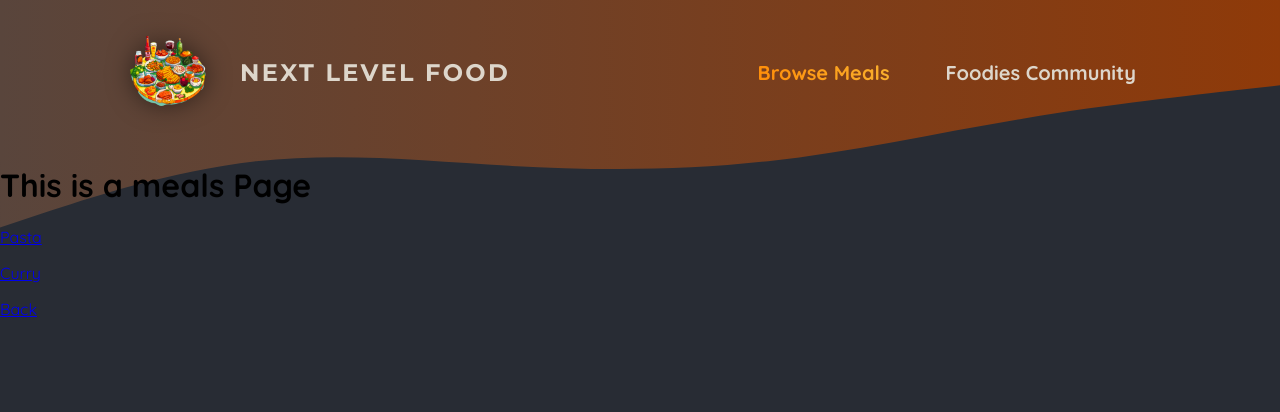
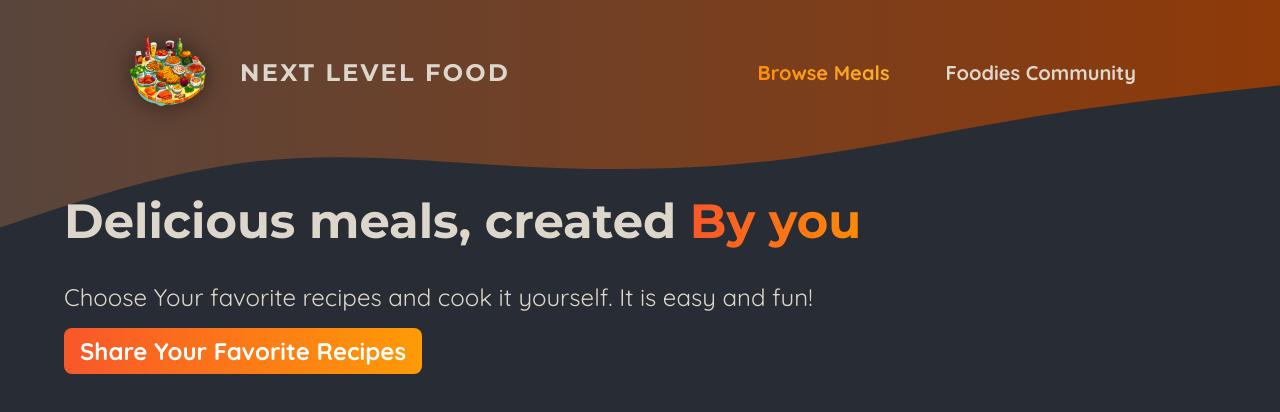
Before and after one commit to avi-codesmith/Next.js-food-app, a Next.js app: page /meals in a window 1280 px wide. Shown: the top 412 px of the page. Built offline with nearby package versions, Linux system fonts and the light colour scheme.

Commit message:
minor changes

```diff
--- a/app/meals/page.js
+++ b/app/meals/page.js
@@ -1,18 +1,22 @@
 import Link from "next/link";
+import classes from "./page.module.css";
 
 export default function MealsPage() {
   return (
     <>
-      <h1>This is a meals Page</h1>
-      <p>
-        <Link href="meals/pasta">Pasta</Link>
-      </p>
-      <p>
-        <Link href="meals/curry">Curry</Link>
-      </p>
-      <p>
-        <Link href="/">Back</Link>
-      </p>
+      <header className={classes.header}>
+        <h1>
+          Delicious meals, created{" "}
+          <span className={classes.highlight}>By you</span>
+        </h1>
+        <p>
+          Choose Your favorite recipes and cook it yourself. It is easy and fun!
+        </p>
+        <p className={classes.cta}>
+          <Link href={"/meals/share"}>Share Your Favorite Recipes</Link>
+        </p>
+      </header>
+      <main className={classes.main}></main>
     </>
   );
 }
--- /dev/null
+++ b/app/meals/page.module.css
@@ -0,0 +1,51 @@
+.header {
+  gap: 3rem;
+  margin: 3rem auto 5rem auto;
+  width: 90%;
+  max-width: 75rem;
+  color: #ddd6cb;
+  font-size: 1.5rem;
+}
+
+.header h1 {
+  font-family: "Montserrat", sans-serif;
+}
+
+.highlight {
+  background: linear-gradient(90deg, #f9572a, #ff8a05);
+  background-clip: text;
+  -webkit-background-clip: text;
+  -webkit-text-fill-color: transparent;
+}
+
+.header p {
+  margin: 0;
+}
+
+.cta a {
+  display: inline-block;
+  margin-top: 1rem;
+  padding: 0.5rem 1rem;
+  border-radius: 0.5rem;
+  background: linear-gradient(90deg, #f9572a, #ff9b05);
+  color: #ffffff;
+  font-weight: bold;
+  text-decoration: none;
+}
+
+.loading {
+  text-align: center;
+  animation: loading 1.2s ease-in-out infinite;
+}
+
+@keyframes loading {
+  0% {
+    color: #e9e9e9;
+  }
+  50% {
+    color: #b89b84;
+  }
+  100% {
+    color: #e9e9e9;
+  }
+}
--- a/components/main-header/main-header.module.css
+++ b/components/main-header/main-header.module.css
@@ -21,30 +21,6 @@
   font-size: 1.25rem;
 }
 
-.nav a {
-  text-decoration: none;
-  color: #ddd6cb;
-  font-weight: bold;
-  padding: 0.5rem 1rem;
-  border-radius: 0.5rem;
-}
-
-.nav a:hover,
-.nav a:active {
-  background: linear-gradient(90deg, #ff8a05, #f9b331);
-  background-clip: text;
-  -webkit-background-clip: text;
-  -webkit-text-fill-color: transparent;
-  text-shadow: 0 0 18px rgba(248, 190, 42, 0.8);
-}
-
-.active {
-  background: linear-gradient(90deg, #ff8a05, #f9b331);
-  background-clip: text;
-  -webkit-background-clip: text;
-  -webkit-text-fill-color: transparent;
-}
-
 .logo {
   display: flex;
   align-items: center;
--- a/components/main-header/nav-link.js
+++ b/components/main-header/nav-link.js
@@ -1,15 +1,19 @@
 "use client";
+
 import { usePathname } from "next/navigation";
 import Link from "next/link";
-import classes from "./main-header.module.css";
-import { Children } from "react";
+import classes from "./nav-link.module.css";
 
 export default function Navlink({ href, children }) {
   const path = usePathname();
   return (
     <Link
       href={`/${href}`}
-      className={path.startsWith(`/${href}`) ? classes.active : undefined}
+      className={
+        path.startsWith(`/${href}`)
+          ? `${classes.active} ${classes.link}`
+          : classes.link
+      }
     >
       {children}
     </Link>
--- /dev/null
+++ b/components/main-header/nav-link.module.css
@@ -0,0 +1,23 @@
+.link {
+  text-decoration: none;
+  color: #ddd6cb;
+  font-weight: bold;
+  padding: 0.5rem 1rem;
+  border-radius: 0.5rem;
+}
+
+.link:hover,
+.link:active {
+  background: linear-gradient(90deg, #ff8a05, #f9b331);
+  background-clip: text;
+  -webkit-background-clip: text;
+  -webkit-text-fill-color: transparent;
+  text-shadow: 0 0 18px rgba(248, 190, 42, 0.8);
+}
+
+.active {
+  background: linear-gradient(90deg, #ff8a05, #f9b331);
+  background-clip: text;
+  -webkit-background-clip: text;
+  -webkit-text-fill-color: transparent;
+}
```
